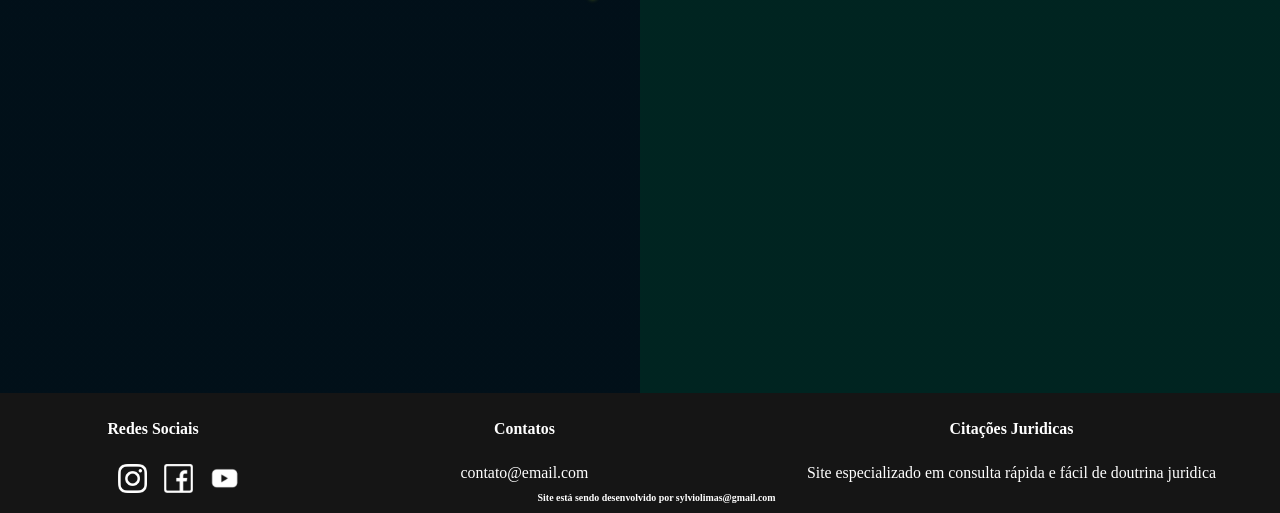
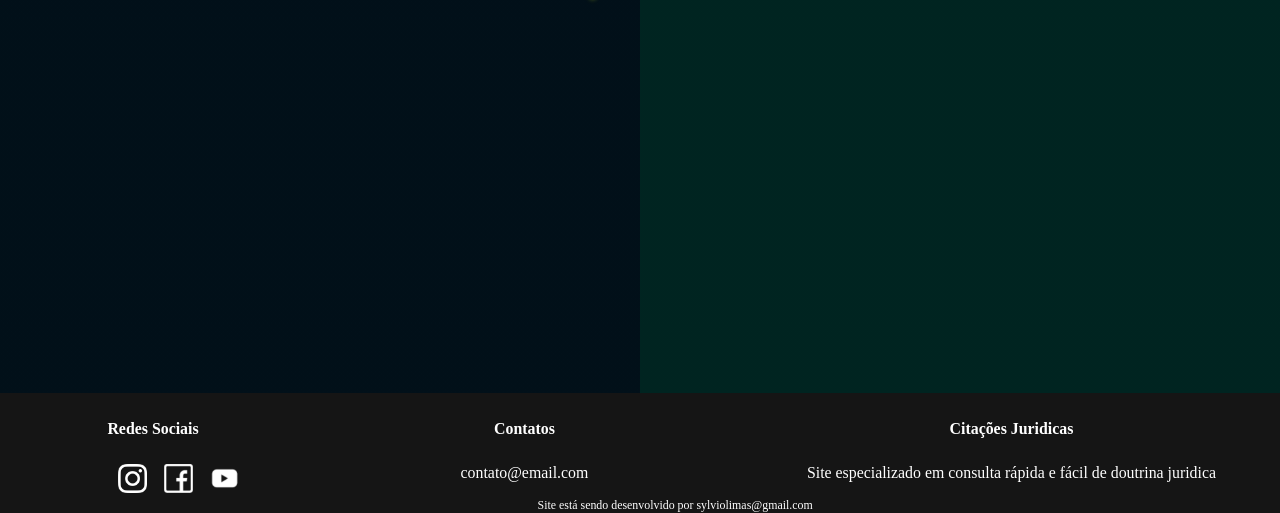
Before and after one commit to wopgan/citacoesjuridicas, a plain HTML site: page building/index.html in a window 1280 px wide. Shown: the part 287-800 px from the top of the page. Drawn offline with Linux system fonts and the light colour scheme.

Commit message:
correção, trocado h3 por spam no rodapé

```diff
--- a/building/css/style.css
+++ b/building/css/style.css
@@ -71,5 +71,5 @@ footer {
     position: absolute;
     bottom: 0;
     margin-left: 42%;
-    font-size: 1rem;
+    font-size: 1.2rem;
 }
--- a/building/index.html
+++ b/building/index.html
@@ -57,6 +57,6 @@
         </div>
 
     </footer>
-<h3 class="makeit">Site está sendo desenvolvido por sylviolimas@gmail.com</h3>
+<spam class="makeit">Site está sendo desenvolvido por sylviolimas@gmail.com</spam>
 </body>
 </html>
```
